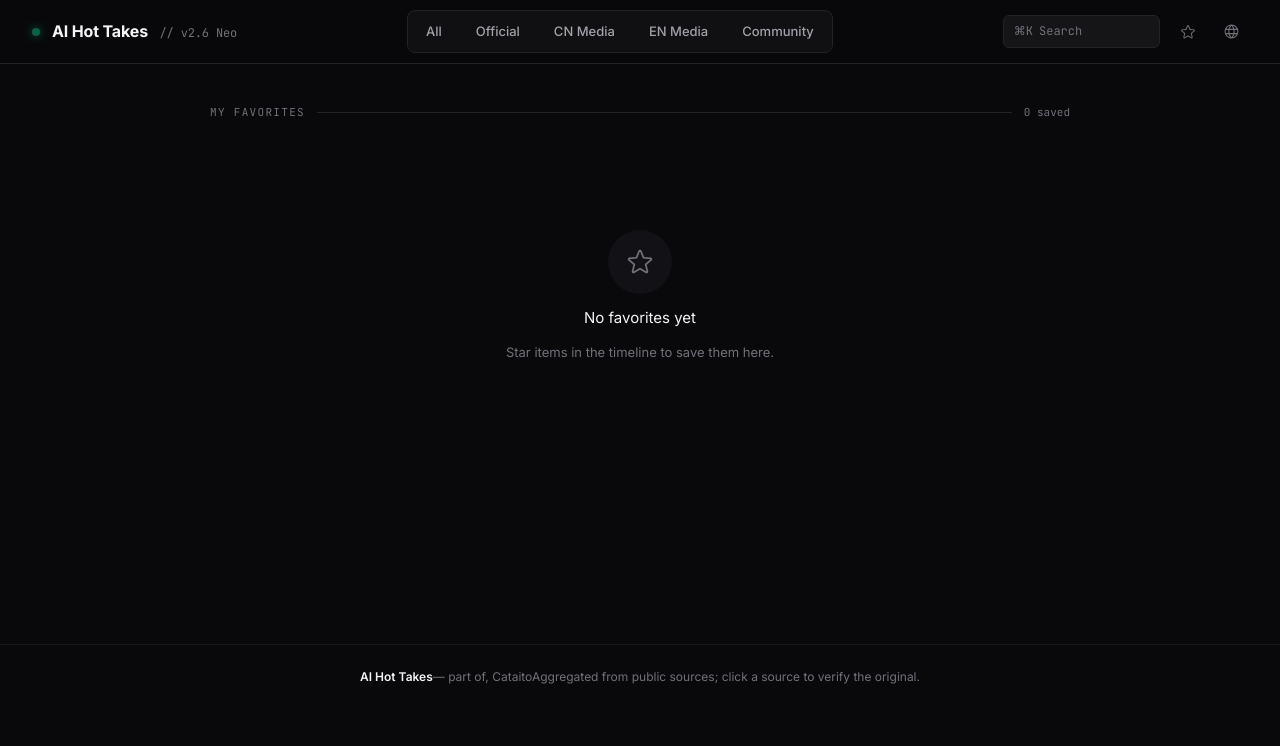
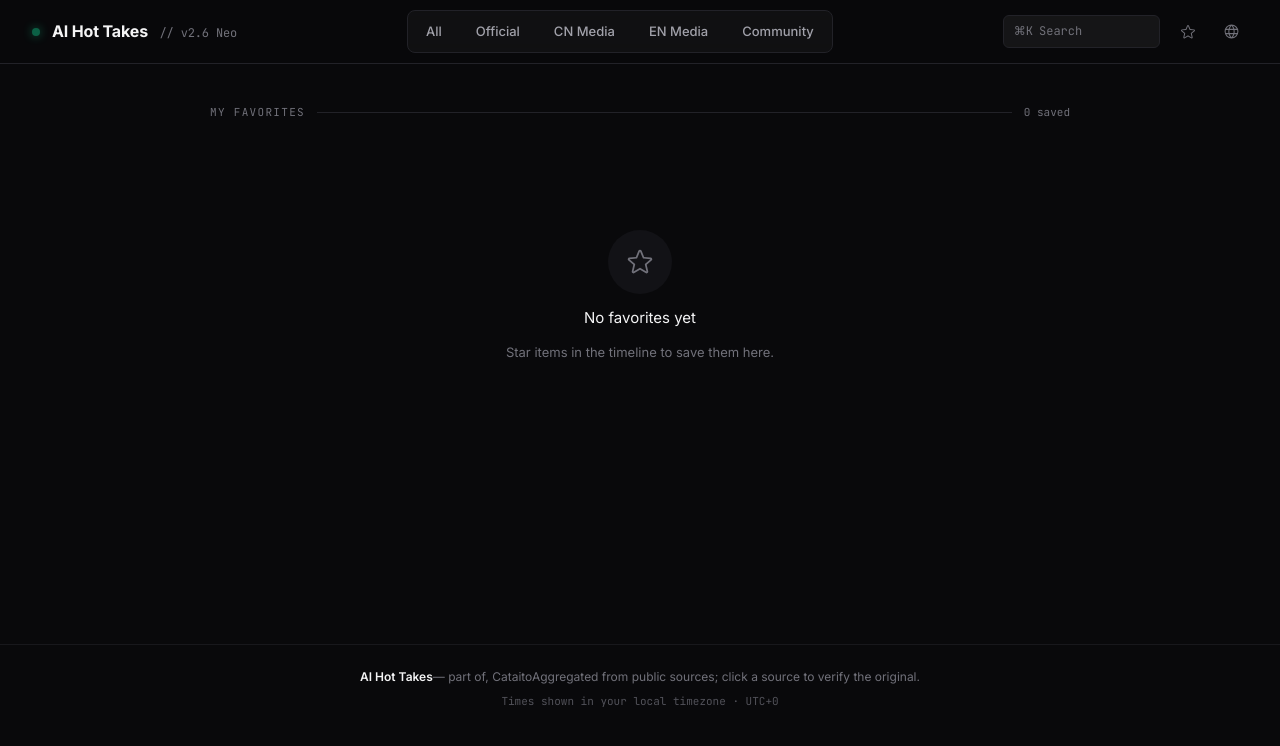
Before and after one commit to cataito-lab/cataito-lab-aihot, a Next.js app: page /en/favorites in a window 1280 px wide. Shown: the top 746 px of the page. Built offline with nearby package versions, Linux system fonts and the light colour scheme.

Commit message:
feat(i18n): footer timezone note showing visitor-local UTC offset

```diff
--- a/messages/en.json
+++ b/messages/en.json
@@ -75,6 +75,7 @@
     "error": "Failed to load: {error}"
   },
   "footer": {
-    "copyright": "© 2026 AI Hot Takes — a Cataito project"
+    "copyright": "© 2026 AI Hot Takes — a Cataito project",
+    "tzNote": "Times shown in your local timezone"
   }
 }
--- a/messages/es.json
+++ b/messages/es.json
@@ -75,6 +75,7 @@
     "error": "Error al cargar: {error}"
   },
   "footer": {
-    "copyright": "© 2026 AI Noticias — un proyecto de Cataito"
+    "copyright": "© 2026 AI Noticias — un proyecto de Cataito",
+    "tzNote": "Horas mostradas en tu zona horaria local"
   }
 }
--- a/messages/fr.json
+++ b/messages/fr.json
@@ -75,6 +75,7 @@
     "error": "Échec du chargement : {error}"
   },
   "footer": {
-    "copyright": "© 2026 AI Actualités — un projet Cataito"
+    "copyright": "© 2026 AI Actualités — un projet Cataito",
+    "tzNote": "Heures affichées dans votre fuseau horaire local"
   }
 }
--- a/messages/ja.json
+++ b/messages/ja.json
@@ -75,6 +75,7 @@
     "error": "読み込み失敗: {error}"
   },
   "footer": {
-    "copyright": "© 2026 AI 速報 — a Cataito project"
+    "copyright": "© 2026 AI 速報 — a Cataito project",
+    "tzNote": "時刻はあなたの現地時間で表示"
   }
 }
--- a/messages/zh.json
+++ b/messages/zh.json
@@ -75,6 +75,7 @@
     "error": "加载失败：{error}"
   },
   "footer": {
-    "copyright": "© 2026 AI 热点简报 — Cataito 项目"
+    "copyright": "© 2026 AI 热点简报 — Cataito 项目",
+    "tzNote": "时间按你的本地时区显示"
   }
 }
--- a/src/app/[locale]/favorites/page.tsx
+++ b/src/app/[locale]/favorites/page.tsx
@@ -1,5 +1,6 @@
 import { getTranslations } from "next-intl/server";
 import { Header } from "@/components/header";
+import { TzNote } from "@/components/tz-note";
 import FavoritesClient from "./client";
 
 export const runtime = "edge";
@@ -21,6 +22,7 @@ export default async function FavoritesPage() {
           </a>
           {t("footerSource")}
         </p>
+        <TzNote />
       </footer>
     </>
   );
--- a/src/app/[locale]/page.tsx
+++ b/src/app/[locale]/page.tsx
@@ -2,6 +2,7 @@ import { getTranslations } from "next-intl/server";
 import { Header } from "@/components/header";
 import { BriefingPanel } from "@/components/briefing-panel";
 import { NewsFeed } from "@/components/news-feed";
+import { TzNote } from "@/components/tz-note";
 import { getBriefMeta, listArticles } from "@/lib/news";
 import { withFreshness } from "@/lib/article-utils";
 import type { FeedFilters } from "@/lib/types";
@@ -80,6 +81,7 @@ export default async function HomePage(props: { searchParams: Promise<HomeSearch
           </a>
           {t("footerSource")}
         </p>
+        <TzNote />
       </footer>
     </>
   );
--- /dev/null
+++ b/src/components/tz-note.tsx
@@ -0,0 +1,25 @@
+"use client";
+
+import { useTranslations } from "next-intl";
+import { useMounted } from "@/lib/use-mounted";
+
+/** 访客本地 UTC 偏移标签，如 "UTC+8"、"UTC+5:30"、"UTC-3" */
+function localOffsetLabel(): string {
+  const min = -new Date().getTimezoneOffset();
+  const sign = min < 0 ? "-" : "+";
+  const abs = Math.abs(min);
+  const h = Math.floor(abs / 60);
+  const m = abs % 60;
+  return `UTC${sign}${h}${m ? `:${String(m).padStart(2, "0")}` : ""}`;
+}
+
+/** 页脚提示：告知访客全站时间已按其本地时区渲染。挂载后才输出（偏移量只有客户端知道）。 */
+export function TzNote() {
+  const t = useTranslations("footer");
+  const mounted = useMounted();
+  return (
+    <p className="mt-2 text-center font-mono text-[11px] text-fg-muted/70">
+      {mounted ? `${t("tzNote")} · ${localOffsetLabel()}` : ""}
+    </p>
+  );
+}
```
